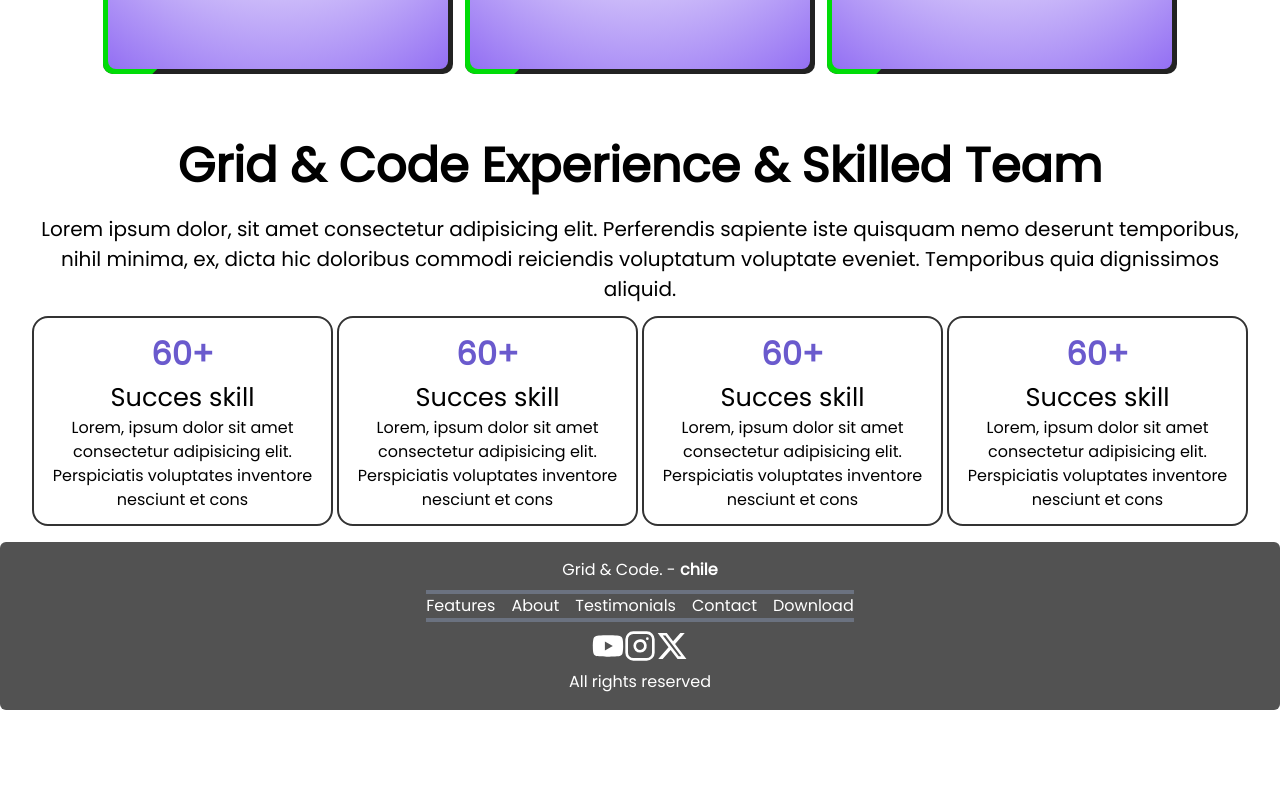
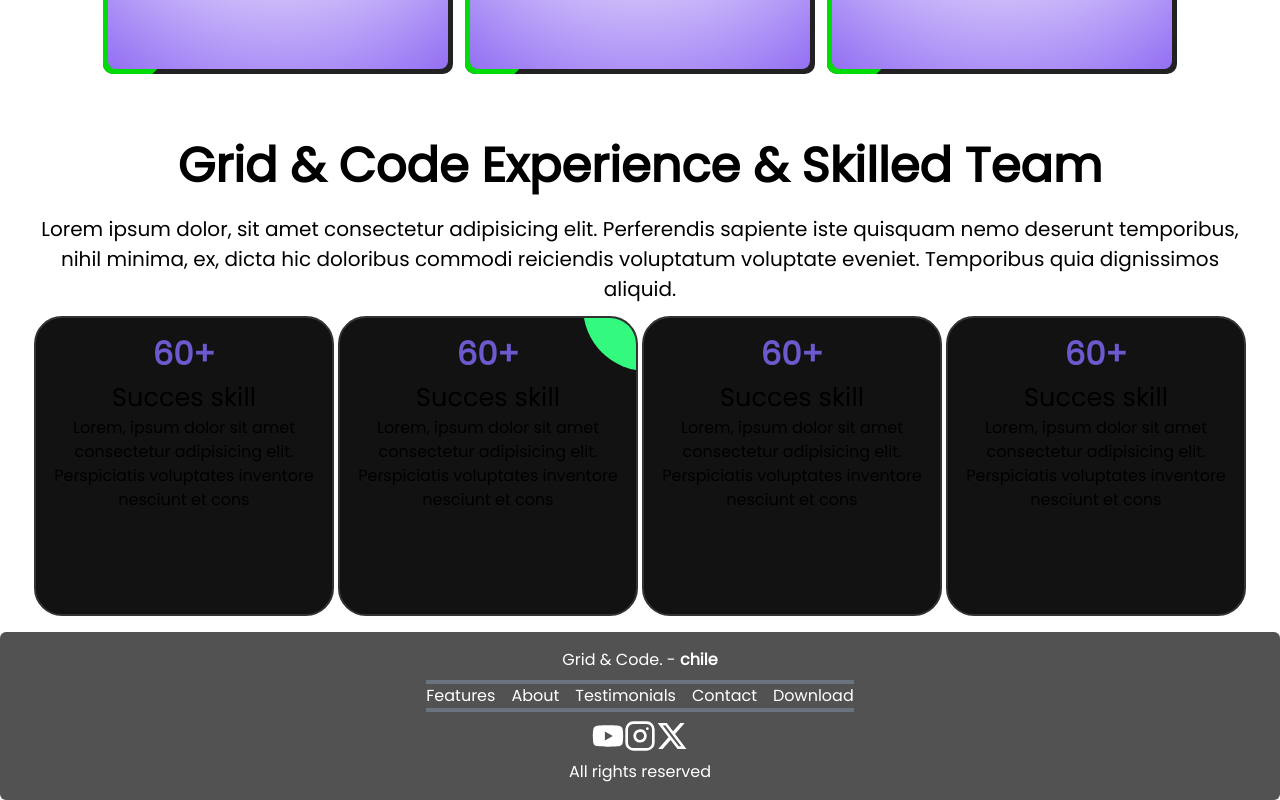
Before and after one commit to BnjmStd/FoodDraftDb-, a Next.js app: page / in a window 1280 px wide. Shown: the part 1802-2602 px from the top of the page. Before the commit the page ends 2512 px from the top, so only its background shows below. Built offline with nearby package versions, Linux system fonts and the light colour scheme.

Commit message:
mejoras en card

```diff
--- a/src/app/(header)/About.css
+++ b/src/app/(header)/About.css
@@ -20,7 +20,7 @@
 }
 
 .card-container:has(.active) {
-     --display: radial-gradient(circle 400px at 50% 300px, #fbfbfb00, #000);
+    --display: radial-gradient(circle 400px at 50% 300px, #fbfbfb00, #000);
 
 }
 
@@ -77,13 +77,37 @@
     & .about__skills {
         display: flex;
         flex-direction: row;
+        justify-content: center;
+        align-items: center;
         gap: 0.25rem;
 
         & .about__skill-card {
             padding: 0.75rem;
             border: 2px solid #333;
             border-radius: 16px;
+            width: 300px;
+            height: 300px;
+            border-radius: 28px;
+            position: relative;
+            overflow: hidden;
+            background-color: #121212;
+            transition: all 0.5s ease;
 
+            &:hover.about__card-bg{
+                transform: scale(10);
+            }
+
+            & .about__card-bg {
+                height: 128px;
+                width: 128px;
+                background-color: #34f97f;
+                position: absolute;
+                top: -75px;
+                right: -75px;
+                border-radius: 50%;
+                z-index: 1;
+                transition: all 0.5s ease;
+            }
 
             & h1 {
                 font-size: 2rem;
--- a/src/app/(header)/page.tsx
+++ b/src/app/(header)/page.tsx
@@ -55,6 +55,7 @@ const About = () => {
                     </div>
 
                     <div className="about__skill-card">
+                        <div className="about__card-bg"></div>
                         <h1>60+</h1>
                         <h3>Succes skill</h3>
                         <p>Lorem, ipsum dolor sit amet consectetur adipisicing elit. Perspiciatis voluptates inventore nesciunt et cons</p>
```
